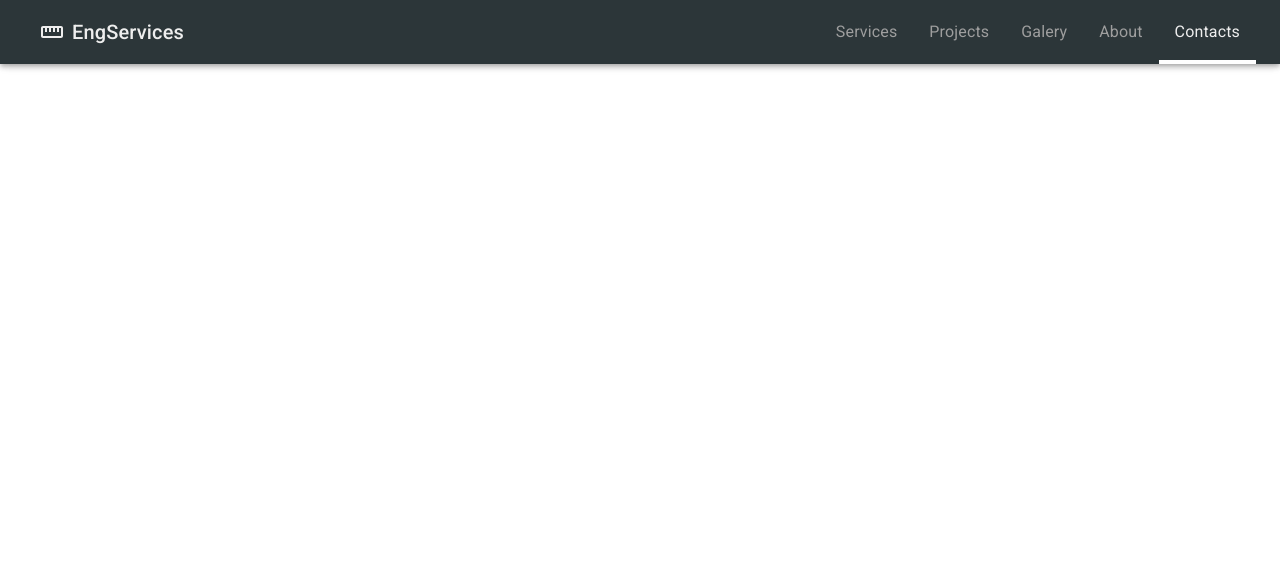
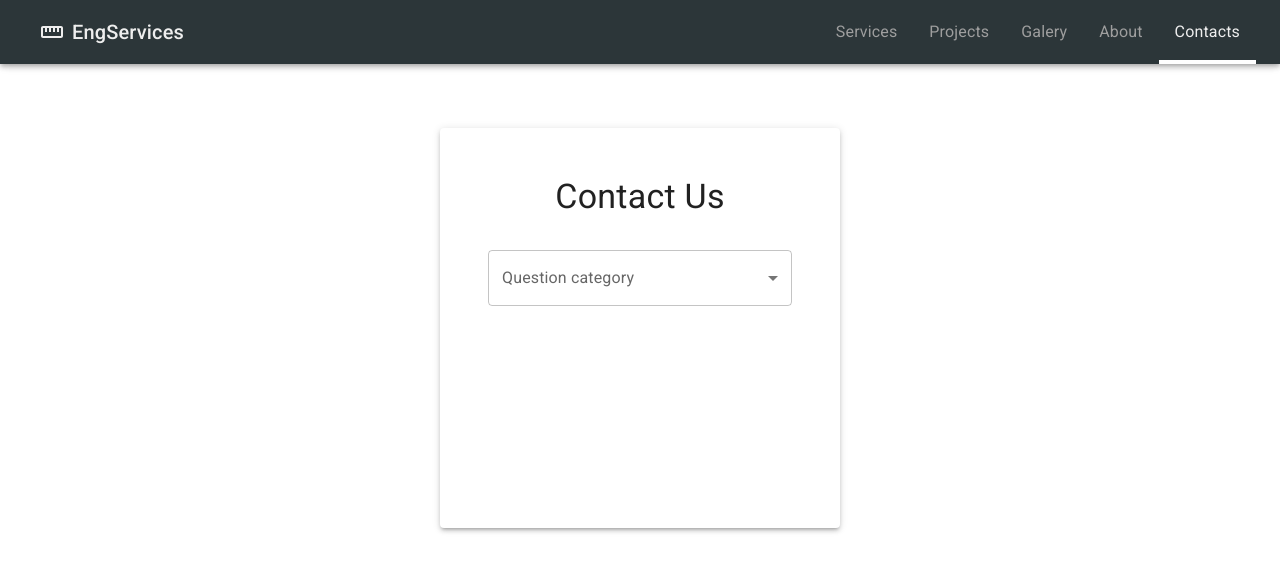
Before and after one commit to Artgeca/cafe-3-react-simple-arturas-gecas, a React (Create React App) app: page /contacts in a window 1280 px wide. Shown: the top 572 px of the page. Built offline with nearby package versions, Linux system fonts and the light colour scheme.

Commit message:
feat: added contacts page content

```diff
--- a/src/pages/contacts-page/index.tsx
+++ b/src/pages/contacts-page/index.tsx
@@ -1,3 +1,52 @@
-const ContactsPage = () => <div>ContactsPage</div>;
+import { useState } from 'react';
+import {
+  Box, MenuItem, Paper, TextField, Typography,
+} from '@mui/material';
+
+const questionCategory = [
+  {
+    label: 'Design',
+    value: 'design',
+  },
+  {
+    label: 'Construction',
+    value: 'construction',
+  },
+  {
+    label: 'Products',
+    value: 'products',
+  },
+  {
+    label: 'Rentals',
+    value: 'rentals',
+  },
+];
+
+const ContactsPage = () => {
+  const [value, setValue] = useState<string>('');
+
+  return (
+    <Box sx={{
+      display: 'flex', justifyContent: 'center', height: '100vh',
+    }}
+    >
+      <Paper
+        elevation={3}
+        sx={{
+          p: '48px', mt: '128px', textAlign: 'center', width: '400px', height: '400px',
+        }}
+      >
+        <Typography variant="h4" pb={4}>Contact Us</Typography>
+        <TextField select fullWidth value={value} label="Question category" color="secondary" onChange={(e) => setValue(e.target.value)}>
+          {
+          questionCategory.map((item) => (
+            <MenuItem key={item.value} value={item.value}>{item.label}</MenuItem>
+          ))
+        }
+        </TextField>
+      </Paper>
+    </Box>
+  );
+};
 
 export default ContactsPage;
```
Also changed, not shown: .eslintrc.js.
